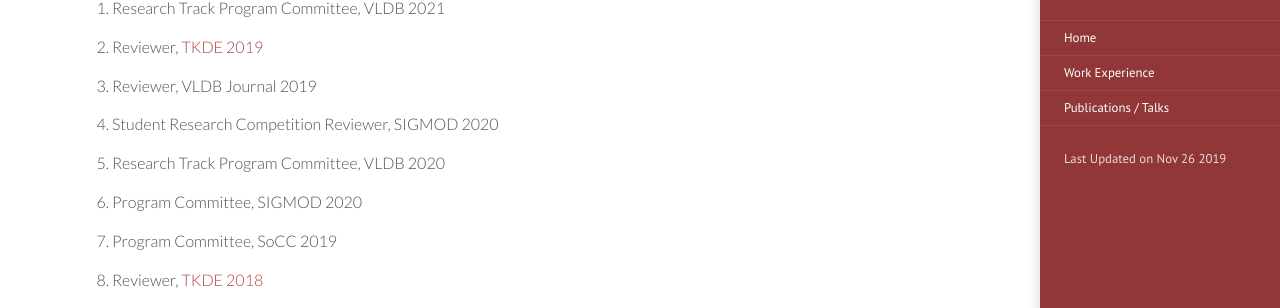
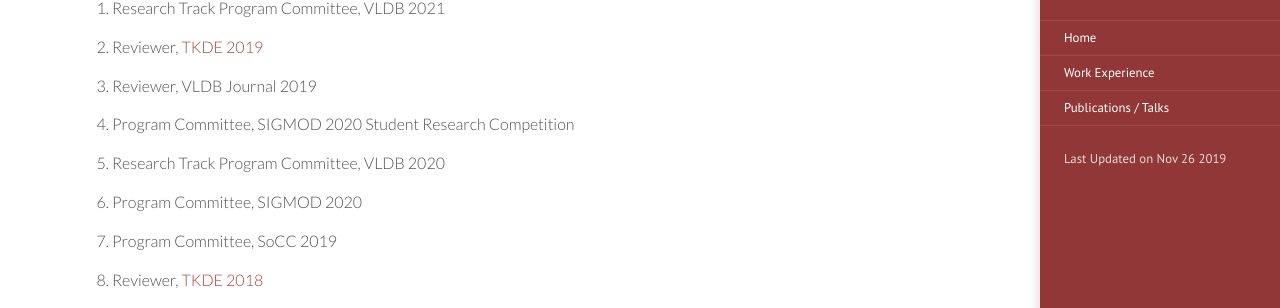
Before and after one commit to pyongjoo/pyongjoo.github.io, a Jekyll site: the page built from _texts/2018-02-01-services.md, in a window 1280 px wide and 922 px high. Shown: the part 193-501 px from the top of the window. Built offline with Jekyll 4.4.1, drawn with Linux system fonts in a browser that asks for light colours.

Commit message:
Update 2018-02-01-services.md

```diff
--- a/_texts/2018-02-01-services.md
+++ b/_texts/2018-02-01-services.md
@@ -9,7 +9,7 @@
 
 1. Reviewer, VLDB Journal 2019
 
-1. Student Research Competition Reviewer, SIGMOD 2020
+1. Program Committee, SIGMOD 2020 Student Research Competition
 
 1. Research Track Program Committee, VLDB 2020
 
```
